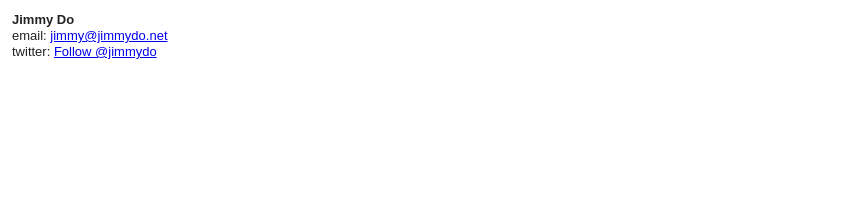
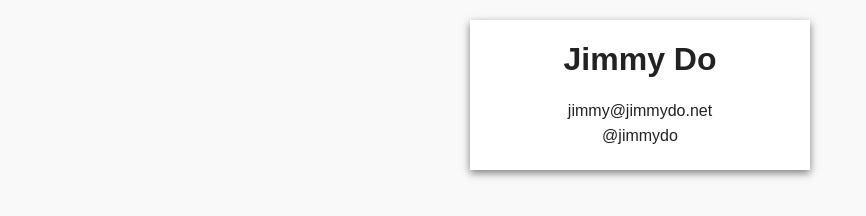
Before and after one commit to jimmydo/jimmydo.github.com, a plain HTML site: page index.html in a window 1280 px wide. Shown: the whole page, without its empty margins (0-866 px from the left). Drawn offline with Linux system fonts and the light colour scheme.

Commit message:
Add some styling

```diff
--- a/index.css
+++ b/index.css
@@ -67,11 +67,37 @@ td { vertical-align: top; }
    ========================================================================== */
 
 html {
-  padding: 12px;
+  background-color: #f9f9f9;
 }
 
-header {
+a {
+  color: inherit;
+  text-decoration: none;
+}
+
+a:visited {
+  color: inherit;
+}
+
+a:hover {
+  text-decoration: underline;
+}
+
+#container {
+  background-color: #fff;
+  box-shadow: 0 3px 8px rgba(0, 0, 0, 0.5);
+  font-size: 16px;
+  margin: 20px auto;
+  padding: 20px;
+  text-align: center;
+  width: 300px;
+  -moz-box-shadow: 0 3px 8px rgba(0, 0, 0, 0.5);
+  -webkit-box-shadow: 0 3px 8px rgba(0, 0, 0, 0.5);
+}
+
+h1 {
   font-weight: bold;
+  margin-top: 0;
 }
 
 ul {
@@ -80,9 +106,9 @@ ul {
   padding: 0;
 }
 
-
-
-
+li {
+  margin-bottom: 5px;
+}
 
 
 
--- a/index.html
+++ b/index.html
@@ -10,11 +10,12 @@
 <link rel="stylesheet" href="index.css" />
 </head>
 <body>
-  <header>Jimmy Do</header>
+<div id="container">
+  <h1>Jimmy Do</h1>
   <ul>
-    <li>email: <a href="mailto:jimmy@jimmydo.net">jimmy@jimmydo.net</a></li>
-    <li>twitter: <a href="http://twitter.com/jimmydo" class="twitter-follow-button" data-show-count="false">Follow @jimmydo</a>
-<script src="http://platform.twitter.com/widgets.js" type="text/javascript"></script></li>
+    <li><a href="mailto:jimmy@jimmydo.net">jimmy@jimmydo.net</a></li>
+    <li><a href="http://twitter.com/jimmydo">@jimmydo</a></li>
   </ul>
+</div>
 </body>
 </html>
```
